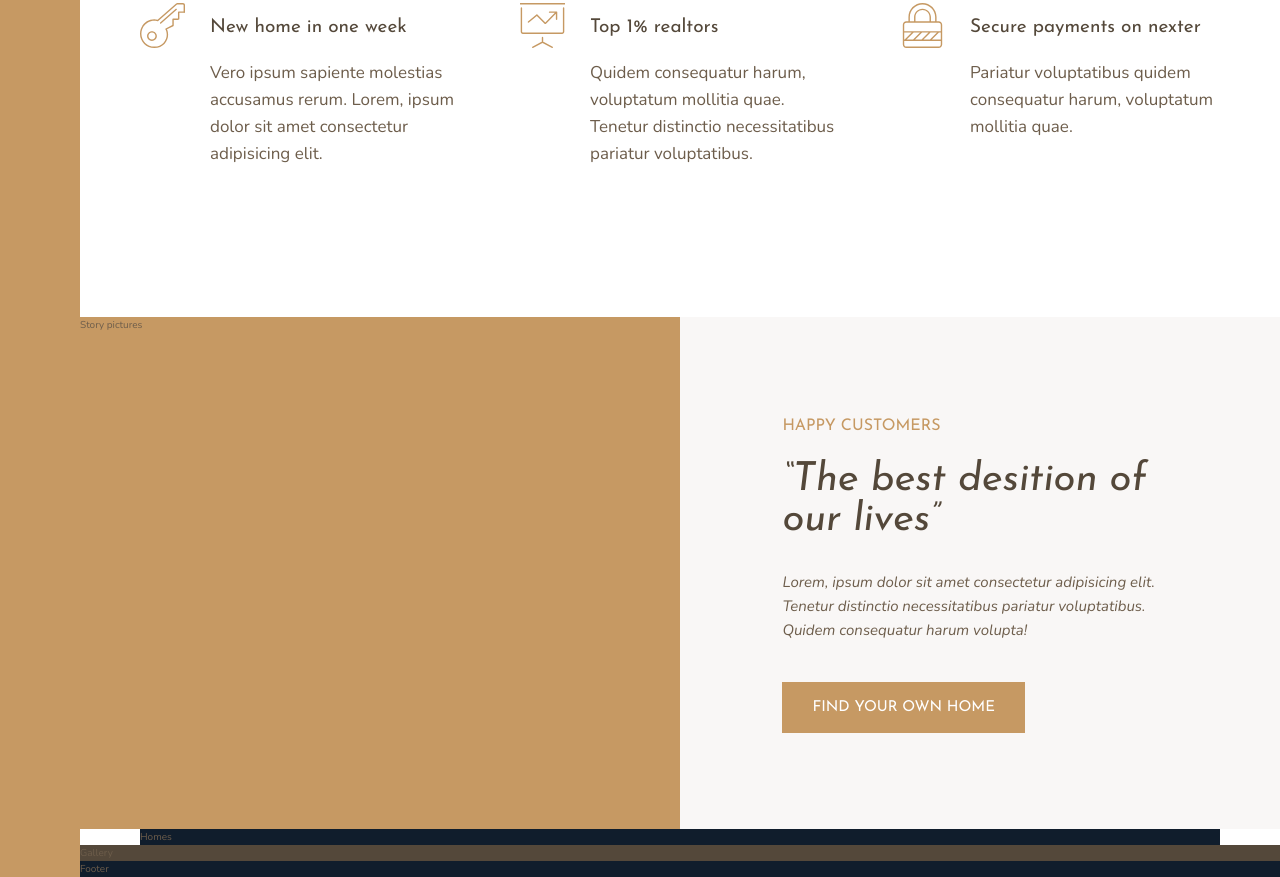
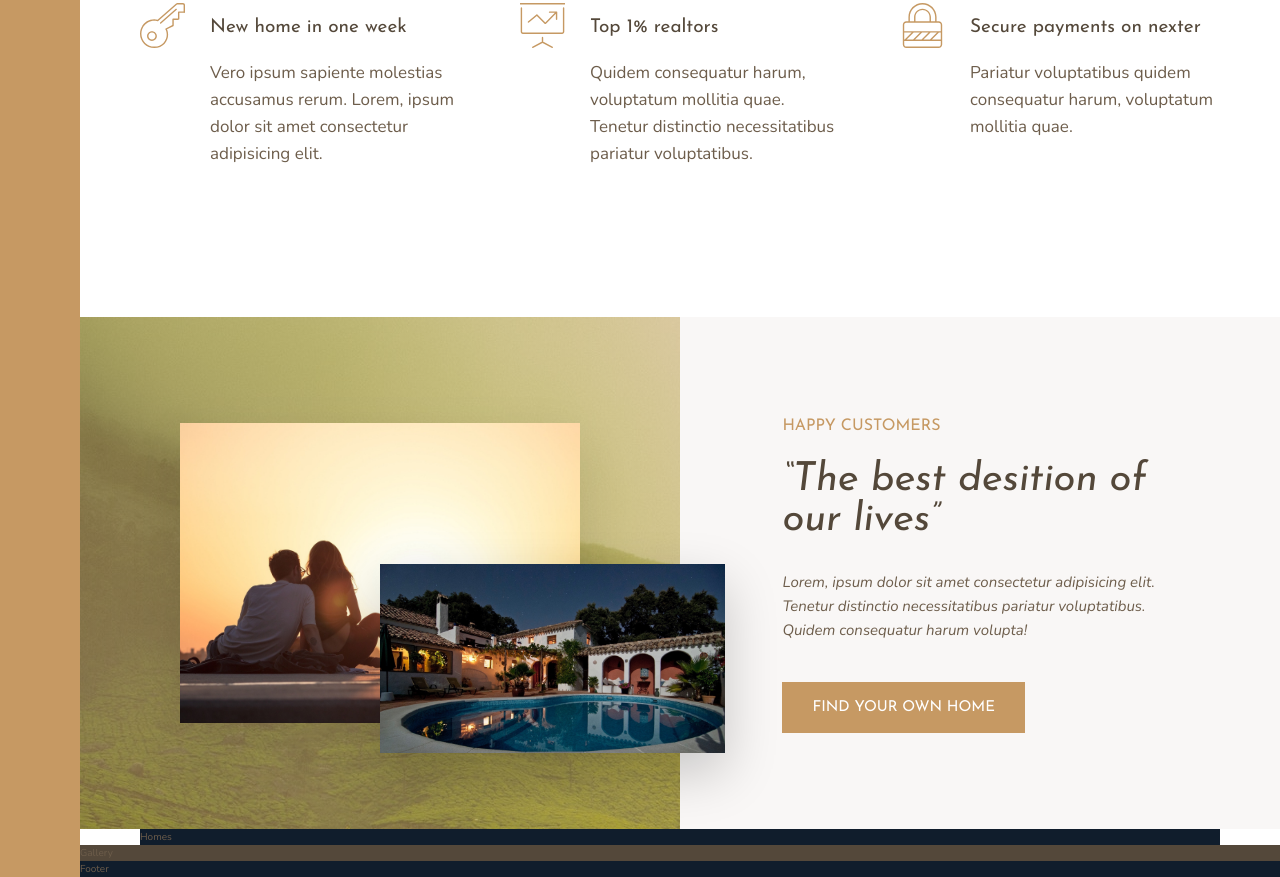
Before and after one commit to nnicolopez/advanced-css-course-NEXTER, a website: page index.html in a window 1280 px wide. Shown: the part 991-1868 px from the top of the page. Drawn offline with nearby package versions, Linux system fonts and the light colour scheme.

Commit message:
Style story pictures section

```diff
--- a/index.html
+++ b/index.html
@@ -94,7 +94,8 @@
         </section>
 
         <div class="story__pictures">
-            Story pictures
+            <img src="img/story-1.jpeg" alt="Couple with new house" class="story__img--1">
+            <img src="img/story-2.jpeg" alt="New house" class="story__img--2">
         </div>
 
         <div class="story__content">
--- a/sass/_story.scss
+++ b/sass/_story.scss
@@ -2,6 +2,31 @@
     &__pictures {
         background-color: $color-primary;
         grid-column: full-start / col-end 4;
+        background-image: linear-gradient(rgba($color-primary, .5), rgba($color-primary, .5)),
+                          url('../img/back.jpg');
+
+        display: grid;
+        grid-template-rows: repeat(6, 1fr);
+        grid-template-columns: repeat(6, 1fr);
+        align-items: center;
+    }
+
+    &__img--1 {
+        width: 100%;
+        grid-row: 2 / 6;
+        grid-column: 2 / 6;
+        box-shadow: 0 2rem 5rem rgba(#000, .1);
+    }
+
+    &__img--2 {
+        width: 115%;
+        grid-row: 4 / 6;
+        grid-column: 4 / 7;
+        z-index: 20;
+        box-shadow: 0 2rem 5rem rgba(#000, .2);
+        // align-self: start;
+        // transform: scale(1.15);
+        // transform-origin: top left;
     }
 
     &__content {
```
Also changed, not shown: css/style.css.
